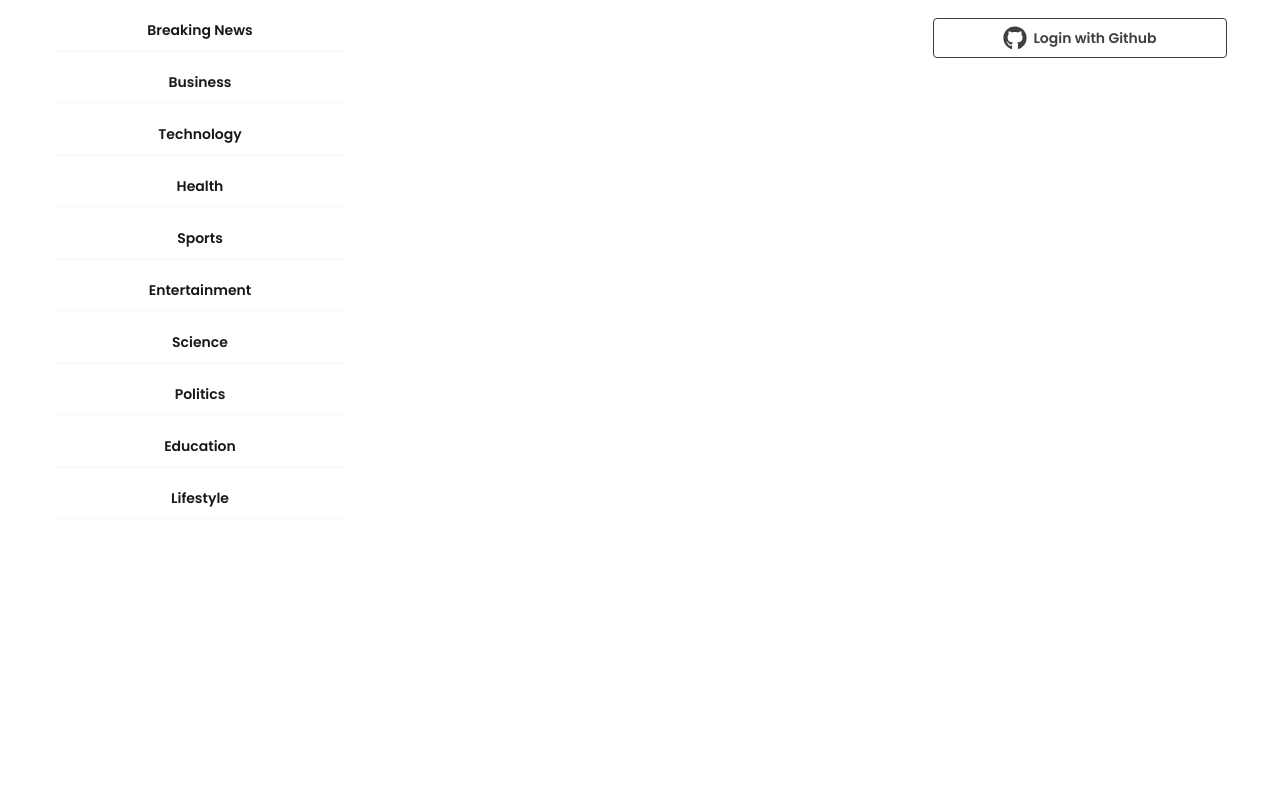
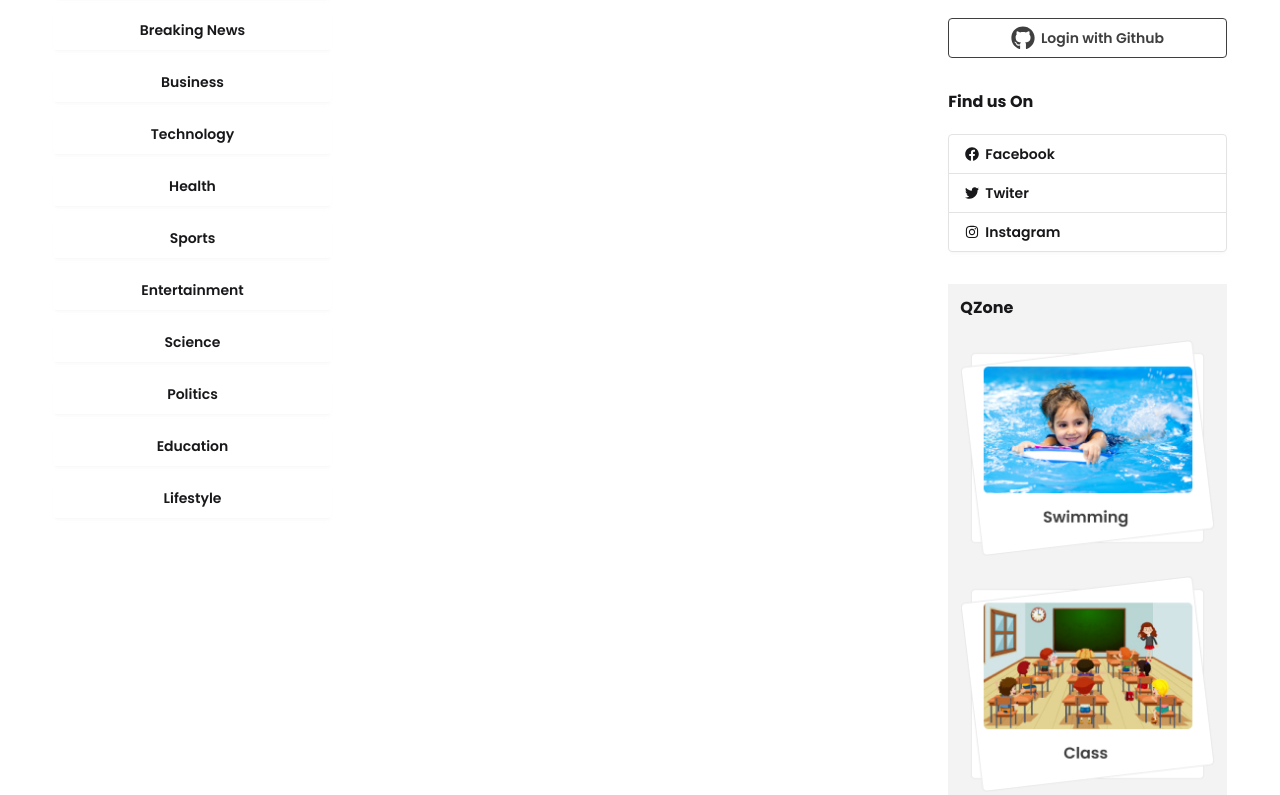
Before and after one commit to galibhub/dragon-news, a React (Vite) app: page / in a window 1280 px wide. Shown: the part 345-1140 px from the top of the page. Before the commit the page ends 875 px from the top, so only its background shows below. Built offline with nearby package versions, Linux system fonts and the light colour scheme.

Commit message:
Layout design completed until firebase Authentication start

```diff
--- /dev/null
+++ b/src/components/Qzone.jsx
@@ -0,0 +1,22 @@
+import React from 'react';
+import swimmingImage from '../assets/swimming.png'
+import classImage from '../assets/class.png'
+import playgroundImage from '../assets/playground.png'
+import bgImage from '../assets/bg.png'
+
+
+const Qzone = () => {
+    return (
+      <div className="bg-base-200 p-3">
+        <h2 className="font-bold mb-5">QZone</h2>
+        <div className="space-y-5">
+          <img src={swimmingImage} alt="" />
+          <img src={classImage} alt="" />
+          <img src={playgroundImage} alt="" />
+          <img src={bgImage} alt="" />
+        </div>
+      </div>
+    );
+};
+
+export default Qzone;
--- /dev/null
+++ b/src/components/homelayout/FindUs.jsx
@@ -0,0 +1,28 @@
+import React from 'react';
+import { FaFacebook, FaInstagram, FaTwitter } from 'react-icons/fa';
+
+const FindUs = () => {
+    return (
+      <div>
+        <h2 className="font-bold mb-5">Find us On</h2>
+        <div>
+          <div className="join join-vertical w-full">
+            <button className="btn join-item bg-base-100 justify-start">
+              <FaFacebook />
+              Facebook
+            </button>
+            <button className="btn join-item bg-base-100 justify-start">
+              <FaTwitter />
+              Twiter
+            </button>
+            <button className="btn join-item bg-base-100 justify-start">
+              <FaInstagram />
+              Instagram
+            </button>
+          </div>
+        </div>
+      </div>
+    );
+};
+
+export default FindUs;
--- a/src/components/homelayout/RightAside.jsx
+++ b/src/components/homelayout/RightAside.jsx
@@ -1,10 +1,14 @@
 import React from 'react';
 import SocialLogin from './SocialLogin';
+import FindUs from './FindUs';
+import Qzone from '../Qzone';
 
 const RightAside = () => {
     return (
-        <div>
+        <div className='space-y-8'>
           <SocialLogin></SocialLogin>
+          <FindUs></FindUs>
+          <Qzone></Qzone>
         </div>
     );
 };
--- a/src/layouts/Homelayouts.jsx
+++ b/src/layouts/Homelayouts.jsx
@@ -20,7 +20,7 @@
           </nav>
         </header>
 
-        <main className='w-11/12 mx-auto my-3  grid grid-cols-12'>
+        <main className='w-11/12 mx-auto my-3  grid grid-cols-12 gap-5'>
           <aside className='col-span-3'>
             <LeftAside></LeftAside>
           </aside>
```
